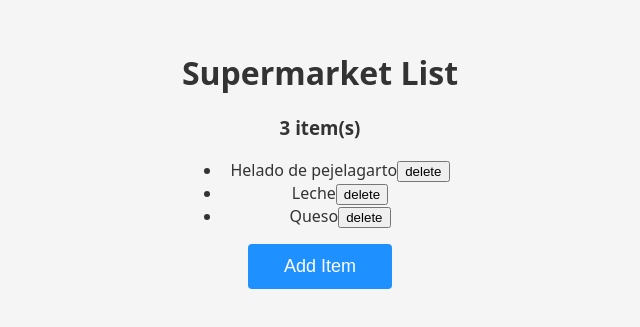
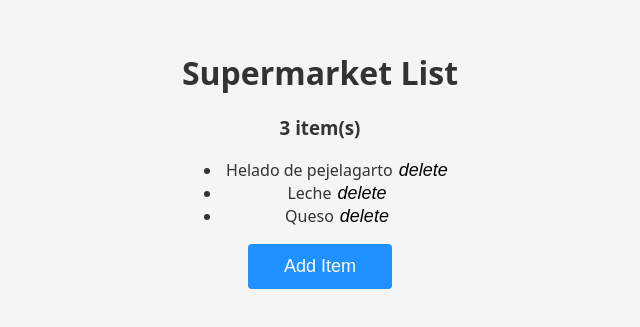
Before and after one commit to ivanguebri/trade-helm, a React (Create React App) app: page / in a window 1280 px wide. Shown: the part 241-568 px from the top of the page, without its empty margins (320-960 px from the left). Built offline with nearby package versions, Linux system fonts and the light colour scheme.

Commit message:
Setup the link style button

```diff
--- a/src/App/App.tsx
+++ b/src/App/App.tsx
@@ -4,7 +4,7 @@ import { TItem } from "../features/items/types";
 import { TForm } from "./types";
 
 import { ELoadingStatus } from "./enums";
-import { EColorScheme } from "../ui/controls/Button/enums";
+import { EColorScheme, EVariant } from "../ui/controls/Button/enums";
 
 import itemsAPI from "../features/items/api";
 
@@ -67,7 +67,9 @@ export default function App(): JSX.Element {
         {items.map((item) => (
           <li key={item.id}>
             {item.text}
-            <button onClick={() => onRemove(item.id)}>delete</button>
+            <Button variant={EVariant.Link} onClick={() => onRemove(item.id)}>
+              delete
+            </Button>
           </li>
         ))}
       </ul>
--- a/src/ui/controls/Button/Button.module.scss
+++ b/src/ui/controls/Button/Button.module.scss
@@ -3,6 +3,8 @@
   font-size: 18px;
   font-weight: 500;
   border: none;
+
+  &.normal {
     border-radius: 4px;
     transition: background-color 0.25s linear;
     padding: 12px 36px;
@@ -25,3 +27,9 @@
       }
     }
   }
+
+  &.link {
+    background-color: transparent;
+    font-style: italic;
+  }
+}
--- a/src/ui/controls/Button/Button.tsx
+++ b/src/ui/controls/Button/Button.tsx
@@ -1,20 +1,25 @@
 import { PropsWithChildren } from "react";
 
-import { EColorScheme } from "./enums";
+import { EColorScheme, EVariant } from "./enums";
 
 import styles from "./Button.module.scss";
 
 type Props = React.ButtonHTMLAttributes<HTMLButtonElement> & {
   colorScheme?: EColorScheme;
+  variant?: EVariant;
 };
 
 export default function Button({
   colorScheme = EColorScheme.Secondary,
+  variant = EVariant.Normal,
   children,
   ...props
 }: PropsWithChildren<Props>): JSX.Element {
   return (
-    <button className={`${styles.container} ${styles[colorScheme]}`} {...props}>
+    <button
+      className={`${styles.container} ${styles[colorScheme]} ${styles[variant]}`}
+      {...props}
+    >
       {children}
     </button>
   );
--- a/src/ui/controls/Button/enums.ts
+++ b/src/ui/controls/Button/enums.ts
@@ -2,3 +2,8 @@ export enum EColorScheme {
   Primary = "primary",
   Secondary = "secondary",
 }
+
+export enum EVariant {
+  Normal = "normal",
+  Link = "link",
+}
```
Lines whose indentation alone changed are shown as unchanged.
